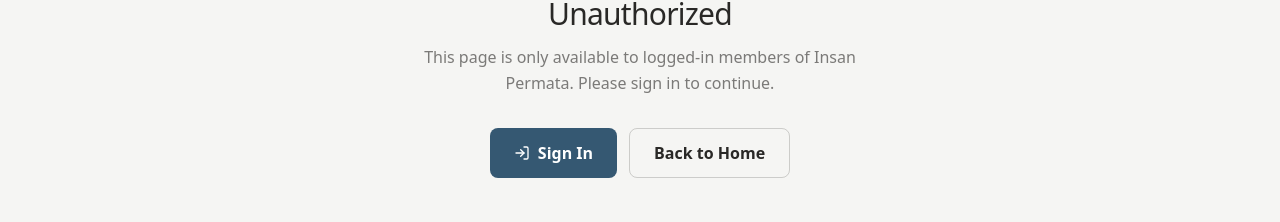
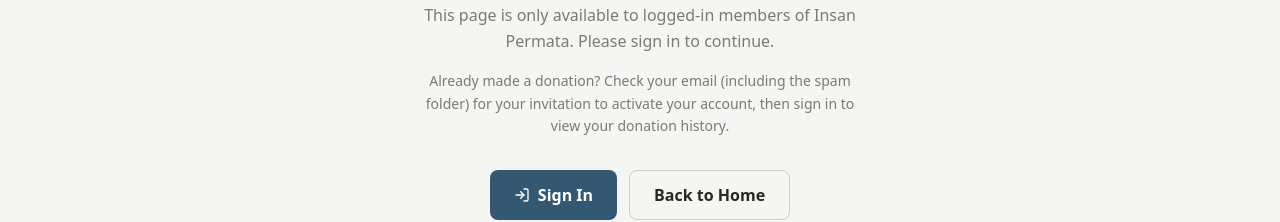
Before and after one commit to Insan-Permata/insan-permata, a Next.js app: page /unauthorized in a window 1280 px wide. Shown: the part 373-595 px from the top of the page. Built offline with nearby package versions, Linux system fonts and the light colour scheme; no server answers.

Commit message:
update copywriting

```diff
--- a/app/(public)/support/success/page.tsx
+++ b/app/(public)/support/success/page.tsx
@@ -71,6 +71,9 @@
                                 If that email isn&apos;t yet linked to an account, an invitation to create
                                 one is on its way too. Check your spam folder if you don&apos;t see it.
                             </p>
+                            <p className="text-sm text-[#292826] opacity-70 leading-relaxed mt-3">
+                                Already activated your account? You can sign in and view your donation history anytime.
+                            </p>
                             <Link
                                 href="/my-account"
                                 className="inline-flex items-center gap-1.5 text-[#355872] font-semibold text-sm mt-3 hover:underline"
--- a/app/(public)/unauthorized/page.tsx
+++ b/app/(public)/unauthorized/page.tsx
@@ -18,9 +18,16 @@
                 </h1>
 
                 {/* Message */}
-                <p className="text-foreground/60 text-base leading-relaxed mb-8">
+                <p className="text-foreground/60 text-base leading-relaxed mb-4">
                     This page is only available to logged-in members of Insan Permata.
                     Please sign in to continue.
+                </p>
+
+                {/* Hint for donors who haven't activated yet */}
+                <p className="text-foreground/60 text-sm leading-relaxed mb-8">
+                    Already made a donation? Check your email (including the spam folder) for
+                    your invitation to activate your account, then sign in to view your
+                    donation history.
                 </p>
 
                 {/* Actions */}
```
